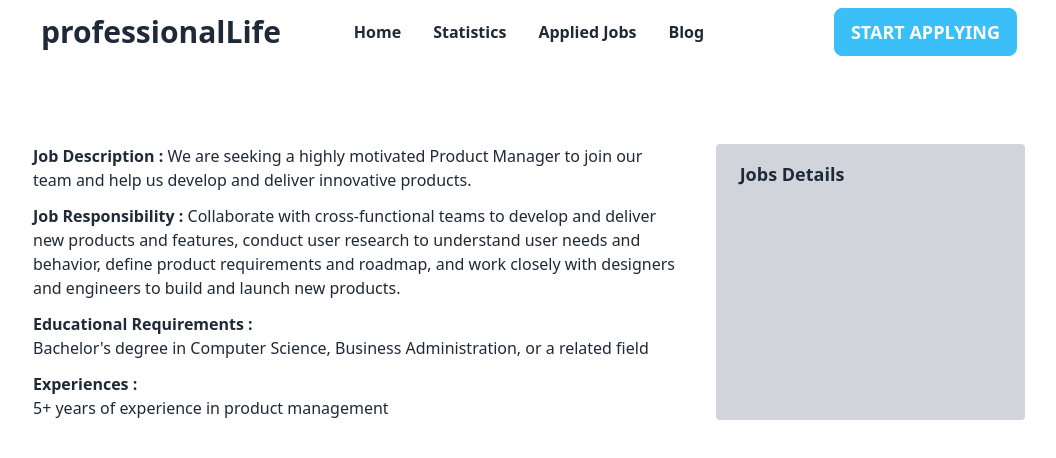
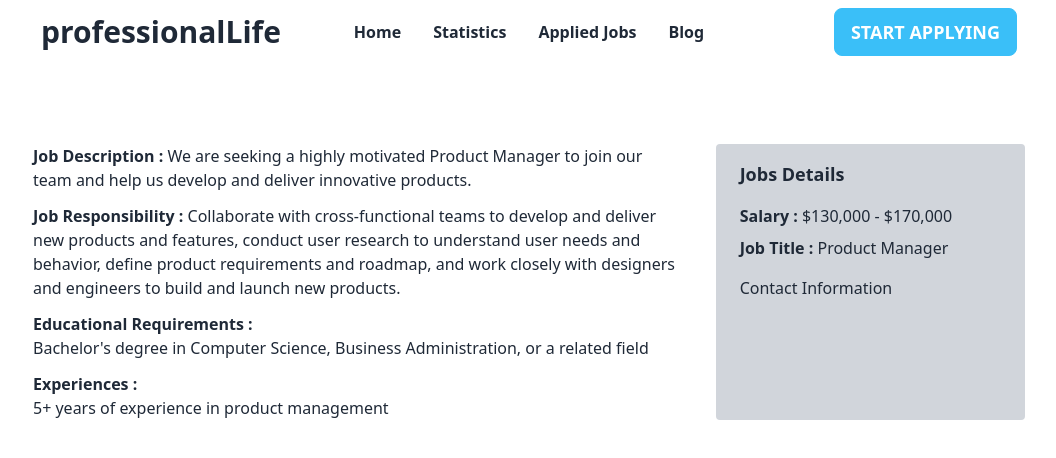
Before and after one commit to hbashar434/professional-life, a React (Vite) app: page /details/6433c2355e572739b14a0d51 in a window 1280 px wide. Shown: the top 458 px of the page, without its empty margins (111-1167 px from the left). Built offline with nearby package versions, Linux system fonts and the light colour scheme.

Commit message:
dynamic route

```diff
--- a/src/components/ViewDetails/ViewDetails.jsx
+++ b/src/components/ViewDetails/ViewDetails.jsx
@@ -1,9 +1,12 @@
-import React, { useEffect, useState } from "react";
+import React, { useContext, useEffect, useState } from "react";
 import { useParams } from "react-router-dom";
+import { FeaturedContext } from "../Home/Home";
 
 const ViewDetails = () => {
   const [job, setJob] = useState({});
   const {
+    job_title,
+    salary,
     job_description,
     job_responsibility,
     educational_requirements,
@@ -40,7 +43,17 @@ const ViewDetails = () => {
       </div>
       <div className="bg-gray-300 rounded px-6 py-4">
         <h1 className="font-bold text-lg">Jobs Details</h1>
-        <p><span></span></p>
+        <div className="my-4">
+        <h2 className=" font-semibold mb-2">
+          Salary : <span className=" font-normal">{salary}</span>
+        </h2>
+        <h2 className=" font-semibold">
+          Job Title : <span className=" font-normal">{job_title}</span>
+        </h2>
+        </div>
+        <div>
+            <h1>Contact Information</h1>
+        </div>
       </div>
     </div>
   );
```
